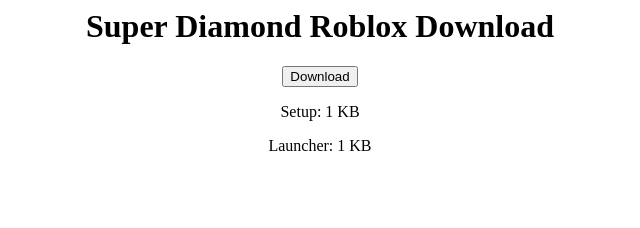
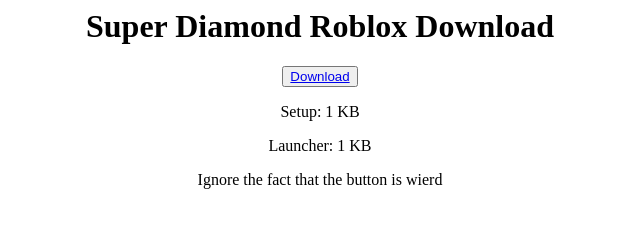
Before and after one commit to Alexidians/Super-Diamond-Roblox, a plain HTML site: page index.html in a window 1280 px wide. Shown: the whole page, without its empty margins (320-960 px from the left). Drawn offline with Linux system fonts and the light colour scheme.

Commit message:
Update index.html

```diff
--- a/index.html
+++ b/index.html
@@ -1,4 +1,5 @@
 <center><h1>Super Diamond Roblox Download</h1></center>
-<center><button href="SuperDiamondRobloxSetup.html" download>Download</button></center>
+<center><button><a href="SuperDiamondRobloxSetup.html" download>Download</a></button></button></center>
 <center><p>Setup: 1 KB</p></center>
 <center><p>Launcher: 1 KB</p></center>
+<center><p>Ignore the fact that the button is wierd</p></center>
```
